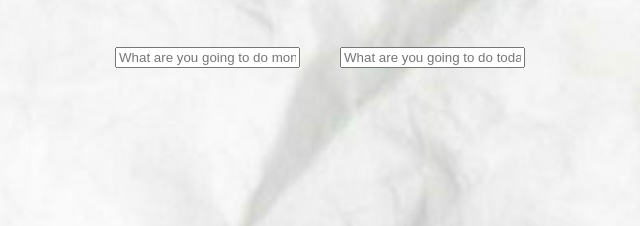
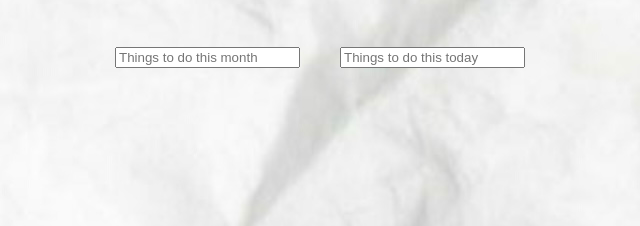
Before and after one commit to cseeeeee/paper, a plain HTML site: page index.html in a window 1280 px wide. Shown: the part 460-686 px from the top of the page, 320-960 px from the left. Drawn offline with Linux system fonts and the light colour scheme.

Commit message:
first commit

```diff
--- a/index.html
+++ b/index.html
@@ -19,7 +19,7 @@
   id="todo-month-form">
     <form id="todo-month-form">
       <h3 id="month"></h3>
-      <input type="text" placeholder="What are you going to do month?" required/>
+      <input type="text" placeholder="Things to do this month" required/>
     </form>
   <ul id="todo-month-list"></ul>
   </section>
@@ -29,17 +29,17 @@
       <h3 id="day"></h3>
       <input type="text"
       id="input-month"
-      placeholder="What are you going to do today?" required/>
+      placeholder="Things to do this today" required/>
     </form>
   <ul id="todo-list"></ul>
   </section>
     </section>
   </div>
 
-  <footer class="all_web">
+  <!-- <footer class="all_web"> -->
     <!-- <section id="velog">Go to Velog Page</section> -->
     <!-- <section id="nomord-coder">Go to Normord-Corder Page</section> -->
-  </footer>
+  <!-- </footer> -->
 
 
 
--- a/js/todoDaily.mjs
+++ b/js/todoDaily.mjs
@@ -100,3 +100,5 @@ if(savedToDos){
     parsedToDos.forEach(paintToDo);
   }
 }
+
+// commit test~~
--- a/style.css
+++ b/style.css
@@ -55,6 +55,7 @@ button{
 .monthly__check:hover{
   transform: scale(0.7);
 }
+
 /* daily todo-list */
 #day{
   font-size: 50px;
@@ -75,7 +76,7 @@ button{
   color: white !important;
   transform: scale(0.7);
 }
-/* p. 버튼-텍스트 간격 맞추고 싶은데 */
+
 .todo_daily span{
   width: 80%;
 }
```
Also changed, not shown: 1 other file.
